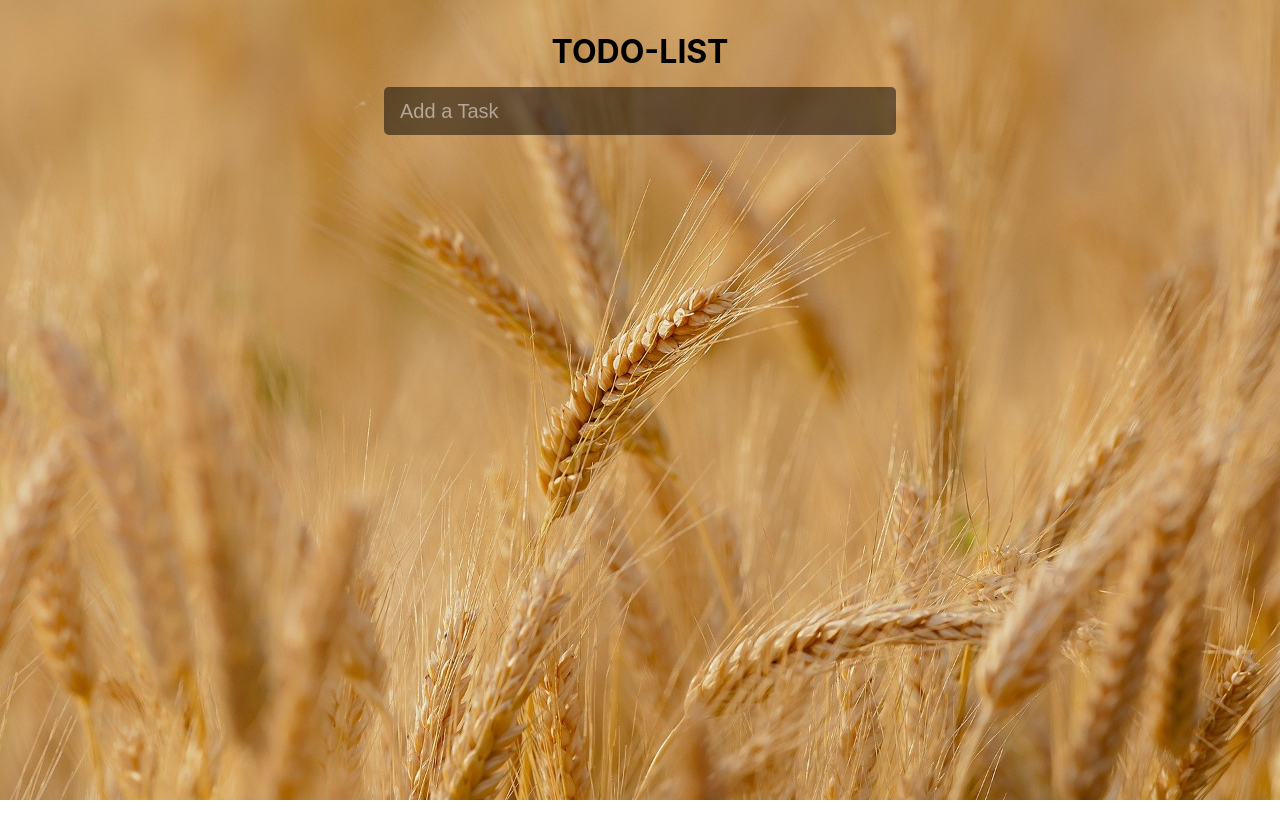
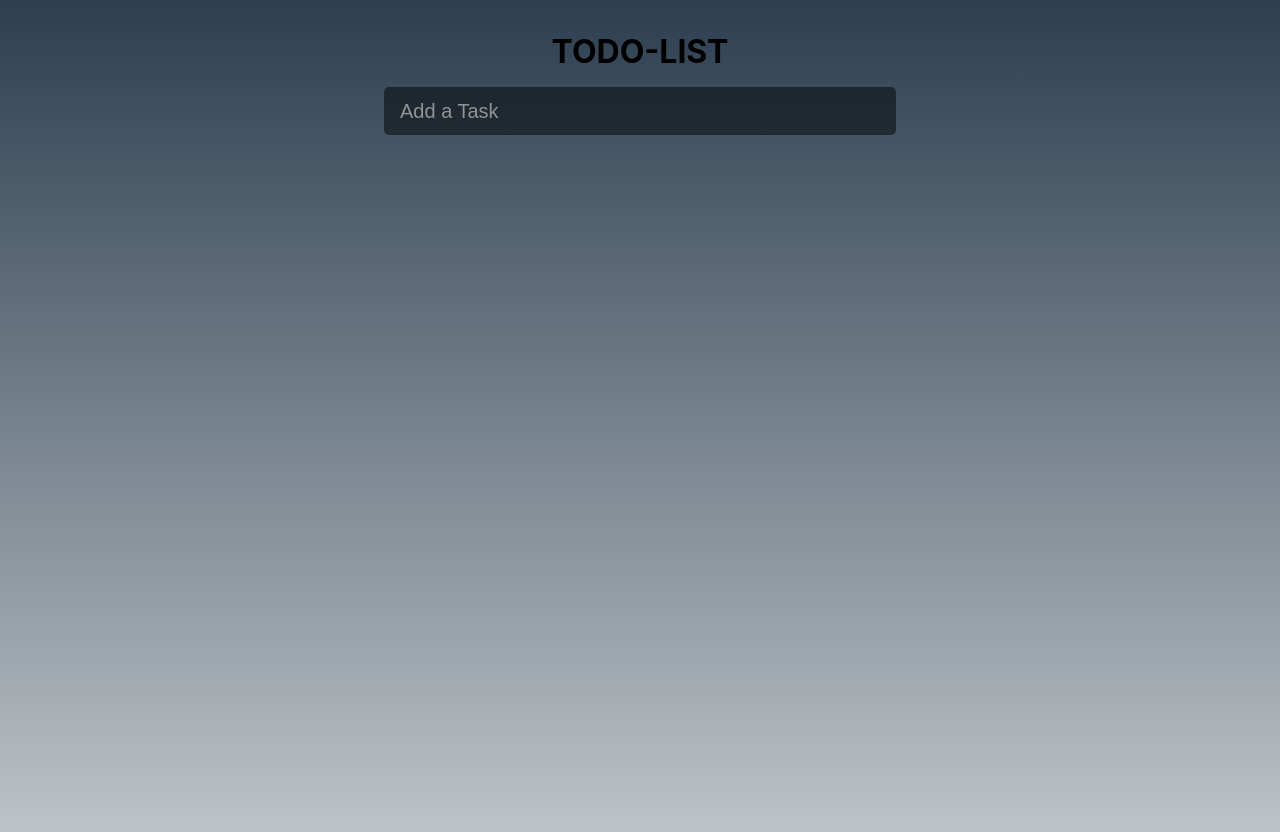
Before and after one commit to AgustinOsses/toDoApp, a Nuxt app: page / in a window 1280 px wide. Before the commit the page ends 800 px from the top, so only its background shows below. Built offline with nearby package versions, Linux system fonts and the light colour scheme.

Commit message:
Se cambio el color de fondo

```diff
--- a/pages/index.vue
+++ b/pages/index.vue
@@ -55,11 +55,24 @@ export default {
 
 <style lang="css">
 body {
-  background-image: url('../assets/images/trigo.jpg');
+  height: 100vh;
+  background: #bdc3c7; /* fallback for old browsers */
+  background: -webkit-linear-gradient(
+    to bottom,
+    #2c3e50,
+    #bdc3c7
+  ); /* Chrome 10-25, Safari 5.1-6 */
+  background: linear-gradient(
+    to bottom,
+    #2c3e50,
+    #bdc3c7
+  ); /* W3C, IE 10+/ Edge, Firefox 16+, Chrome 26+, Opera 12+, Safari 7+ */
+  background-repeat: no-repeat;
+  /* background-image: url('../assets/images/trigo.jpg');
   background-repeat: no-repeat;
   background-size: cover;
   background-position: center center;
-  background-attachment: fixed;
+  background-attachment: fixed; */
 }
 .lala::placeholder {
   width: 50px;
```
